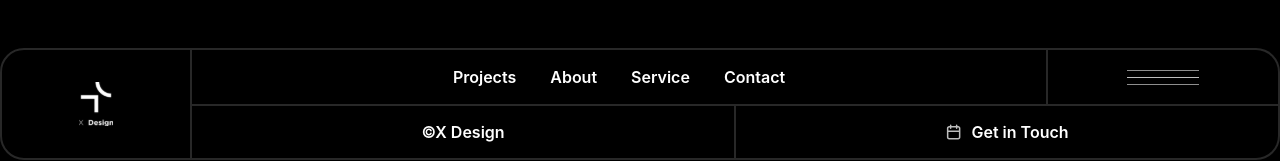
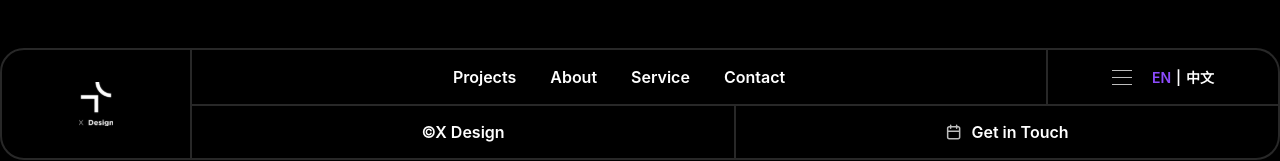
Before and after one commit to chenjian1124/website, a Vue app: page /about in a window 1280 px wide. Shown: the top 161 px of the page. Built offline with nearby package versions, Linux system fonts and the light colour scheme.

Commit message:
语言切换按钮提交

```diff
--- a/index.html
+++ b/index.html
@@ -3,7 +3,7 @@
   <head>
     <meta charset="UTF-8" />
     <meta http-equiv="Content-Type" content="text/html; charset=UTF-8" />
-    <link rel="icon" type="image/svg+xml" href="/vite.svg" />
+    <link rel="icon" type="image/svg+xml" href="/src/assets/images/logo-black.svg" />
     <meta name="viewport" content="width=device-width, initial-scale=1.0" />
     <title>Vue3 项目</title>
   </head>
--- a/src/views/comments/Header.vue
+++ b/src/views/comments/Header.vue
@@ -13,6 +13,19 @@
         </div>
         <div class="menu-icon">
           <img :src="MenuIcon" alt="menu" />
+          <span
+            class="language"
+            @click="changeLanguage('en-US')"
+            :class="{ 'language-active': locale === 'en-US' }"
+            >EN</span
+          >
+          <span class="language-separator">|</span>
+          <span
+            class="language"
+            @click="changeLanguage('zh-CN')"
+            :class="{ 'language-active': locale === 'zh-CN' }"
+            >中文</span
+          >
         </div>
       </div>
       <div class="header-right-bottom">
@@ -34,6 +47,14 @@
 import Logo from "@/assets/images/logo.svg";
 import MenuIcon from "@/assets/images/header/menu_icon.svg";
 import Touch from "@/assets/images/header/touch.svg";
+import { useI18n } from "vue-i18n";
+
+const { locale } = useI18n();
+
+const changeLanguage = (key) => {
+  locale.value = key;
+  localStorage.setItem("locale", key);
+};
 </script>
 
 <style scoped lang="less">
@@ -85,9 +106,25 @@ import Touch from "@/assets/images/header/touch.svg";
         display: flex;
         align-items: center;
         justify-content: center;
+        gap: 5px;
         img {
-          width: 72px;
           height: 15px;
+          margin-right: 15px;
+        }
+        .language {
+          color: #fff;
+          font-size: 14px;
+          font-weight: 600;
+          cursor: pointer;
+        }
+        .language-separator {
+          color: #fff;
+          font-size: 14px;
+          font-weight: 600;
+          cursor: pointer;
+        }
+        .language-active {
+          color: #8d4cfe;
         }
       }
     }
```
Also changed, not shown: src/assets/images/header/menu_icon.svg, src/assets/images/logo-black.svg (added).
